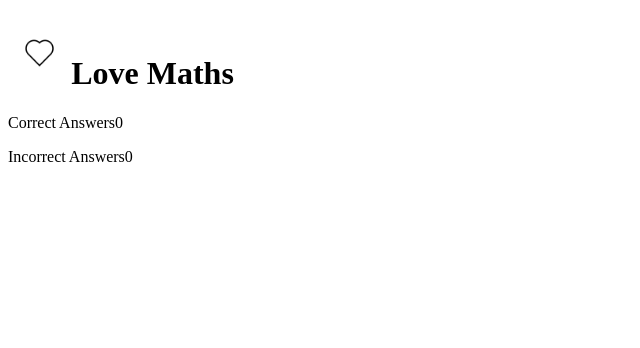
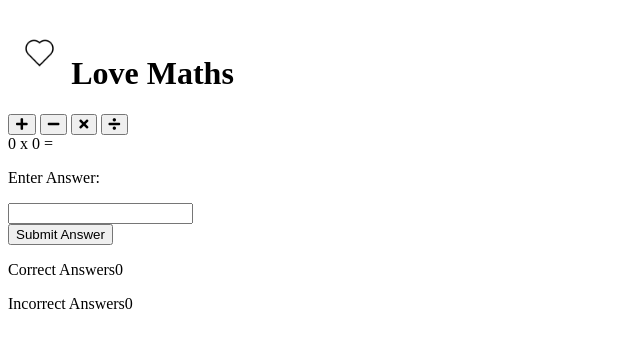
Before and after one commit to CarylThom/love-maths, a plain HTML site: page index.html in a window 1280 px wide. Shown: the whole page, without its empty margins (0-640 px from the left). Drawn offline with Linux system fonts and the light colour scheme.

Commit message:
Add html structure to controls area

```diff
--- a/index.html
+++ b/index.html
@@ -15,10 +15,26 @@
     <h1 class="heading">
         <img class= "logo" src="assets/images/logo.png" alt="logo">Love Maths
     </h1>
-
+<!--game area-->
     <div class="game-area"></div>
-
-
+    <div class = "controls-area">
+        <button class = "btn btn--bg btn--green"><i class = "fas fa-plus"></i></button>
+        <button class = "btn btn--bg btn--blue"><i class = "fas fa-minus"></i></button>
+        <button class = "btn btn--bg btn--orange"><i class = "fas fa-times"></i></button>
+        <button class = "btn btn--bg btn--red"><i class = "fas fa-divide"></i></button>
+    </div>
+ <!--question area-->
+<div class = "question-area">
+<span id = "operand1">0</span>
+<span id = "operator">x</span>
+<span id = "operand2">0</span>
+<span>=</span>
+<p class = "answer-message">Enter Answer:</p>
+<input id = "answer-box" type = "number">
+</div>
+<button class="btn btn--grey">Submit Answer</button>
+</div>
+<!--score area-->
     <div class="score-area"></div>
 <p class="scores">Correct Answers<span id="score">0</span></p>
 <p class="scores">Incorrect Answers<span id="incorrect">0</span></p>
```
